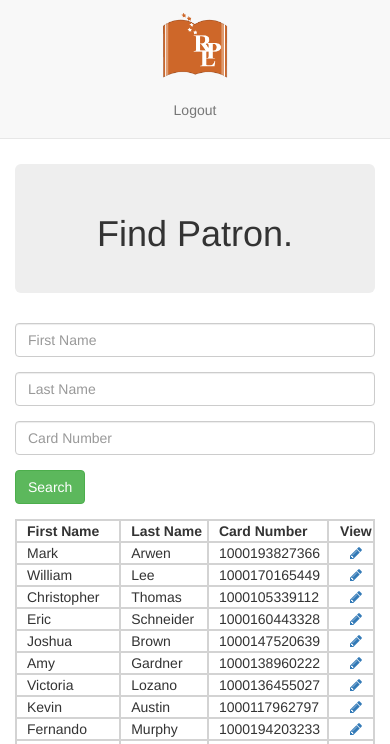
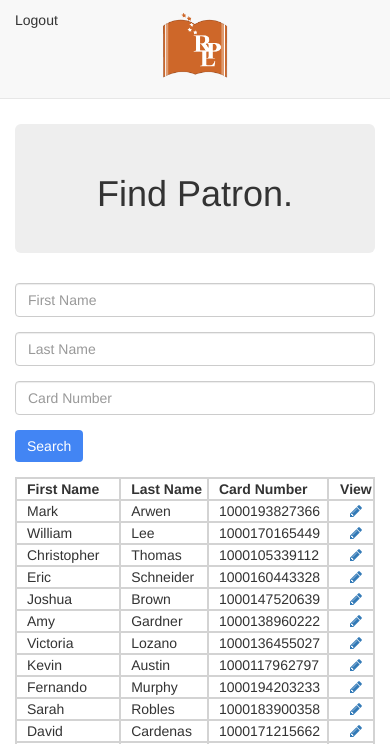
Before and after one commit to elongton/patron_password_app, a Django app: page /search in a window 390 px wide. Shown: the top 744 px of the page. Run offline with Django 3.2, Linux system fonts and the light colour scheme; a user stored in the database is signed in; data comes from the database, SQL or seed files in the repository; both versions use the stored data as it was after the commit; some libraries are stand-ins or nearby versions.

Commit message:
fixed some styles, ready for preliminary launch

```diff
--- a/patron_password_app/views.py
+++ b/patron_password_app/views.py
@@ -200,7 +200,8 @@ def patron_add(request):
                'google_form': google_form,
                'yahoo_form': yahoo_form,
                'hotmail_form': hotmail_form,
-               'other_form': other_form,}
+               'other_form': other_form,
+               'editpage': True}
     return render(request, 'patron_password_app/patronadd.html', context)
 
 
--- a/static/css/basestyle.css
+++ b/static/css/basestyle.css
@@ -77,6 +77,13 @@
 /*           GENERAL             */
 /*===============================*/
 /*--sassy --*/
+.btn-success {
+  background-color: #4285f4;
+  border: none; }
+
+.btn-success:hover {
+  background-color: #42a3f4; }
+
 #rpl_brand {
   height: 100%; }
 
@@ -96,6 +103,9 @@
   font-size: 20px;
   position: fixed;
   bottom: 20px; }
+
+#addpatron_button:hover {
+  background-color: #42a3f4; }
 
 @media (min-width: 1200px) {
   #addpatron_button {
@@ -170,7 +180,12 @@
     height: 100%;
     position: absolute;
     left: 50%;
-    transform: translateX(-50%); } }
+    transform: translateX(-50%); }
+
+  li.single_menu_link {
+    position: absolute;
+    left: 0;
+    top: 0; } }
 /* ==============================*/
 /*      Search Form Template     */
 /*===============================*/
--- a/static/css/basestyle.scss
+++ b/static/css/basestyle.scss
@@ -52,6 +52,10 @@
 $buttonwidth: 125px;
 $buttonheight: 65px;
 $nicebluecolor: #4285f4;
+$lighterniceblue: #42a3f4;
+
+.btn-success{background-color: $nicebluecolor; border: none;}
+.btn-success:hover{background-color: $lighterniceblue;}
 
 #rpl_brand{height: 100%;}
 .navbar-brand{padding:5px!important;}
@@ -62,6 +66,7 @@ $nicebluecolor: #4285f4;
                   font-size: 20px;
                   position: fixed;
                   bottom: 20px;}
+#addpatron_button:hover{background-color: $lighterniceblue;}
 @media(min-width: 1200px){#addpatron_button{left: 50%; transform: translateX(600px - $buttonwidth);}}
 @media(max-width: 1200px){#addpatron_button{left: 50%; transform: translateX(480px - $buttonwidth);}}
 @media(max-width: 992px){#addpatron_button{left: 50%; transform: translateX(380px - $buttonwidth);}}
@@ -95,8 +100,7 @@ $nicebluecolor: #4285f4;
   #navbar_username{margin-bottom: 10px;}
   #navbar_li{height: 75px;}
   #navbar_li a{height: 100%; position: absolute; left: 50%; transform: translateX(-50%);}
-  // .navbar-brand{position: absolute; left: 50%; transform: translateX(-50%);}
-  // #registration_li{width: 50%;}
+  li.single_menu_link{position: absolute; left: 0; top: 0;}
 }
 
 /* ==============================*/
--- a/templates/base.html
+++ b/templates/base.html
@@ -5,7 +5,8 @@
 <html>
   <head>
     <meta charset="utf-8">
-    <title></title>
+    <meta name="viewport" content="width=device-width, initial-scale=1">
+    <title>RPL Patrons</title>
     <link rel="stylesheet" href="https://maxcdn.bootstrapcdn.com/bootstrap/3.3.7/css/bootstrap.min.css">
     <link rel="stylesheet" href="https://maxcdn.bootstrapcdn.com/font-awesome/4.7.0/css/font-awesome.min.css">
     <link rel="stylesheet" href="{% static "css/basestyle.css"%}"/>
@@ -20,17 +21,17 @@
       {% if user.is_authenticated %}
         </ul>
         <ul class="nav navbar-nav navbar-right">
-          <li class=""><a class="navbar-link" href="{% url 'logout' %}">Logout</a></li>
+          <li class="single_menu_link"><a class="navbar-link" href="{% url 'logout' %}">Logout</a></li>
         </ul>
       {% else %}
-        <li id="registration_li"><a class="navbar-link" href="{% url 'register' %}">Staff Registration</a></li>
+        <li class="single_menu_link"><a class="navbar-link" href="{% url 'register' %}">Staff Registration</a></li>
         </ul>
           <form class="navbar-form navbar-right" action="{% url 'login' %}" method="post">
             {% csrf_token %}
             <input id = "navbar_username" class="form-control" type="text" name="username" value="" placeholder="Username">
             <input id = "navbar_password" class="form-control" type="password" name="password" placeholder="Password">
 
-            <input style = "display: none" type="submit" name="" value="login">
+            <input style = "position: fixed; height: 0; width: 0; visibility: hidden;" type="submit" name="" value="login">
           </form>
 
       {% endif %}
```
Also changed, not shown: db.sqlite3, 1 other file.
